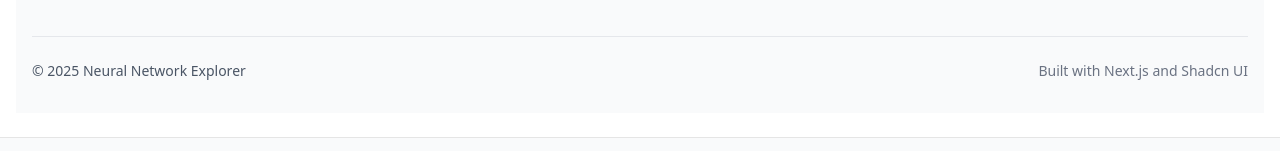
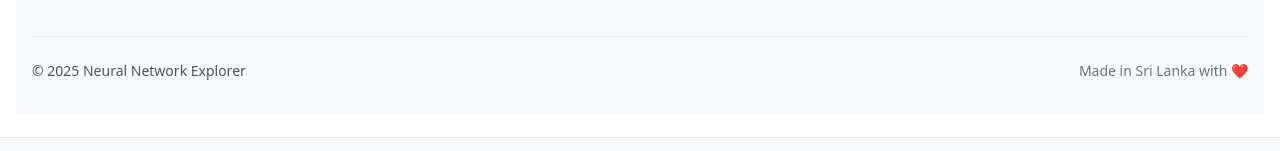
Before and after one commit to dilum-randira/Nural_Network_Animation, a Next.js app: page / in a window 1280 px wide. Shown: the part 1745-1896 px from the top of the page. Built offline with nearby package versions, Linux system fonts and the light colour scheme.

Commit message:
update footer

```diff
--- a/src/app/page.tsx
+++ b/src/app/page.tsx
@@ -345,7 +345,7 @@ export default function Home() {
               © {new Date().getFullYear()} Neural Network Explorer
             </p>
             <p className="text-xs sm:text-sm text-gray-500 dark:text-gray-500 mt-2 md:mt-0">
-              Built with Next.js and Shadcn UI
+              Made in Sri Lanka with ❤️
             </p>
           </div>
         </div>
```
